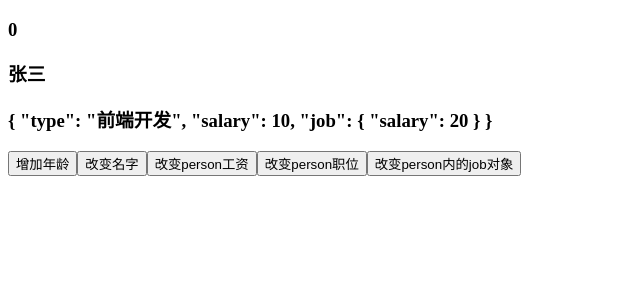
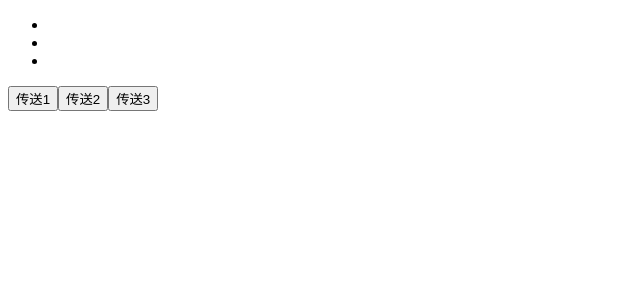
Before and after one commit to czw1474591391/vue3-test, a Vue app: page / in a window 1280 px wide. Shown: the top 300 px of the page, without its empty margins (0-640 px from the left). Built offline with nearby package versions, Linux system fonts and the light colour scheme.

Commit message:
增加vue2~3生命周期钩子函数对比

```diff
--- a/src/App.vue
+++ b/src/App.vue
@@ -6,13 +6,17 @@
       </template>
     </setup>
     <computed :isShow="false"></computed>
-    <watch :isShow="true"></watch>
+    <watch :isShow="false"></watch>
+    <Teleport1></Teleport1>
   </div>
 </template>
 <script setup>
 import setup from './components/setup-test';
 import computed from './components/computed';
 import watch from './components/watch';
+import Teleport1 from './components/teleport';
+import { provide } from 'vue';
+provide('info', helloClg);
 
 function helloClg() {
   console.log('父组件的方法');
--- /dev/null
+++ b/src/components/teleport/index.vue
@@ -0,0 +1,23 @@
+<template>
+  <ul>
+    <li class="li_1"></li>
+    <li class="li_2"></li>
+    <li class="li_3"></li>
+  </ul>
+  <teleport :to="body">
+    <img src="https://img0.baidu.com/it/u=3077713857,1222307962&fm=26&fmt=auto&gp=0.jpg" />
+  </teleport>
+  <div class="btnGroup">
+    <button @click="target = '.li_1'">传送1</button>
+    <button @click="target = '.li_2'">传送2</button>
+    <button @click="target = '.li_3'">传送3</button>
+  </div>
+</template>
+
+<script setup>
+import { ref } from 'vue';
+const target = ref('.li_1');
+console.log(target);
+</script>
+
+<style></style>
--- a/src/components/watch/index.vue
+++ b/src/components/watch/index.vue
@@ -1,5 +1,6 @@
 <template>
   <div v-if="isShow">
+    <h3>{{ info }}</h3>
     <h3>{{ age }}</h3>
     <h3>{{ name }}</h3>
     <h3>{{ person }}</h3>
@@ -12,7 +13,7 @@
 </template>
 
 <script setup>
-import { reactive, ref, defineProps, watchEffect } from 'vue';
+import { reactive, ref, defineProps, watchEffect, inject } from 'vue';
 defineProps({
   isShow: {
     type: Boolean,
@@ -28,7 +29,7 @@ const person = reactive({
     salary: 20
   }
 });
-
+const info = inject('info');
 // watchEffect函数，函数内部用到哪个就监听哪个
 watchEffect(() => {
   const x1 = age;
```
Also changed, not shown: 1 other file (tests, documents, lock files or other folders).
